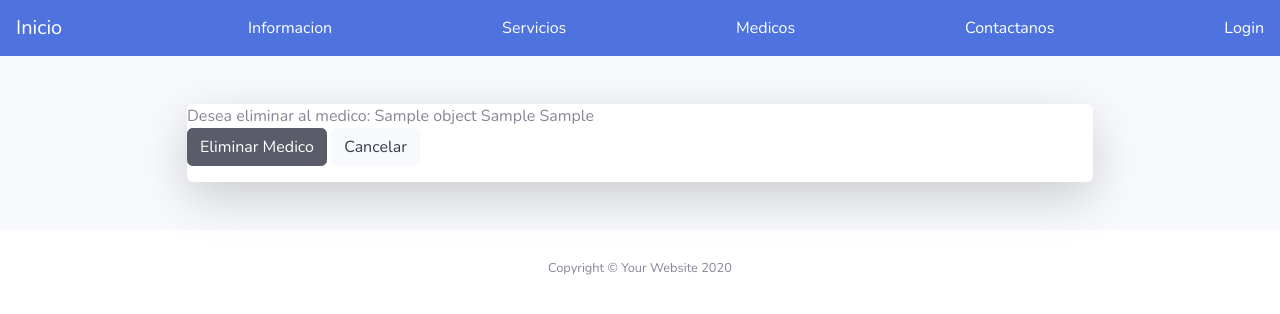
After one commit to FranciscoVF/Proyecto, a Django app: template templates/paginas/eliminar_medico.html in a window 1280 px wide. The commit adds this page. Shown: the top 314 px of the page. Run offline with Django 3.2, Linux system fonts and the light colour scheme; the template is opened without the code that fills it: most values are stand-ins (such as "Sample title", 1, 10 or a date in 2020); some libraries are stand-ins or nearby versions.

Commit message:
eliminar medico agregado

```diff
--- a/Medicos/urls.py
+++ b/Medicos/urls.py
@@ -2,7 +2,7 @@ from django.contrib import admin
 from django.urls import path,include
 from .views import UsuarioRegistro, DirectorSeccion, ListMedicos, \
     ListServicios, CreateServicios, MedicoRegistro, DListMedicos, \
-    DListServicios, DirectorUpdateMedico
+    DListServicios, DirectorUpdateMedico, EliminarMedico
 
 app_name='Medicos'
 urlpatterns = [
@@ -19,4 +19,6 @@ urlpatterns = [
     path('medicoRegistro/', MedicoRegistro.as_view(), name= "Medico_Registrar"),
 
     path('dUpdateMedico/<int:pk>/', DirectorUpdateMedico.as_view(), name="DUpdate_Medico"),
+
+    path('EliminarMedico/<int:pk>/', EliminarMedico.as_view(), name="Eliminar_Medico"),
 ]
--- a/templates/paginas/actualizar_medico.html
+++ b/templates/paginas/actualizar_medico.html
@@ -16,7 +16,7 @@
   						{{ form|crispy }}
 						<div class="form-group">
 							<button class="btn btn-dark" type="submit ">Guardar Cambios</button>
-							<a  href="{% url 'Medicos:Seccion_Director' %}" class="btn btn-light" type="submit ">Cancelar</a>
+							<a  href="{% url 'Medicos:DLista_Medicos' %}" class="btn btn-light" type="submit ">Cancelar</a>
 						</div>
 					</form>
 				</div>
--- a/templates/paginas/dlista_medicos.html
+++ b/templates/paginas/dlista_medicos.html
@@ -16,7 +16,10 @@
           <td>{{ listmedicos.entrada }}</td>
           <td>{{ listmedicos.salida }}</td>
           <td>{{ listmedicos.dias_de_trabajo }}</td>
-          <td><a href="{% url 'Medicos:DUpdate_Medico' listmedicos.id %}"><button type="button" id="btnEditar" class="btn btn-success btn-circle"><i class="fas fa-pen fa-sm"></i></button></a></td>
+          <td>
+              <a href="{% url 'Medicos:DUpdate_Medico' listmedicos.id %}"><button type="button" id="btnEditar" class="btn btn-success btn-circle"><i class="fas fa-pen fa-sm"></i></button></a>
+              <a href="{% url 'Medicos:Eliminar_Medico' listmedicos.id %}"><button type="button" name="button" id="btnEliminar" class="btn btn-danger btn-circle"><i class="fas fa-trash fa-sm"></i></button></a>
+          </td>
       </tr>
     {% endfor %}
 </table>
--- /dev/null
+++ b/templates/paginas/eliminar_medico.html
@@ -0,0 +1,31 @@
+{% extends "base.html" %}
+
+{% block title %}Eliminar Medico{% endblock title %}
+
+{% block content %}
+  <div class="container">
+
+    <!-- Outer Row -->
+    <div class="row justify-content-center">
+
+      <div class="col-xl-10 col-lg-12 col-md-9">
+
+        <div class="card o-hidden border-0 shadow-lg my-5">
+            <form class="" action="" method="post">
+                {% csrf_token %}
+                <div class="card-body p-0">
+                    Desea eliminar al medico: {{ object.nombre }} {{ object.apellido_p }} {{ object.apellido_m }}
+                </div>
+                <div class="form-group">
+                    <button class="btn btn-dark" type="submit ">Eliminar Medico</button>
+                    <a  href="{% url 'Medicos:DLista_Medicos' %}" class="btn btn-light" type="submit ">Cancelar</a>
+                </div>
+            </form>
+        </div>
+
+      </div>
+
+    </div>
+
+  </div>
+{% endblock content %}
```
Also changed, not shown: Medicos/views.py (+8 -0 lines).
